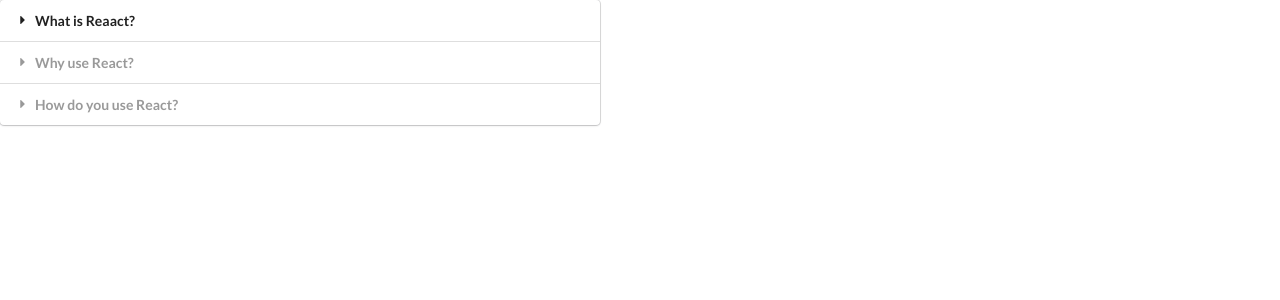
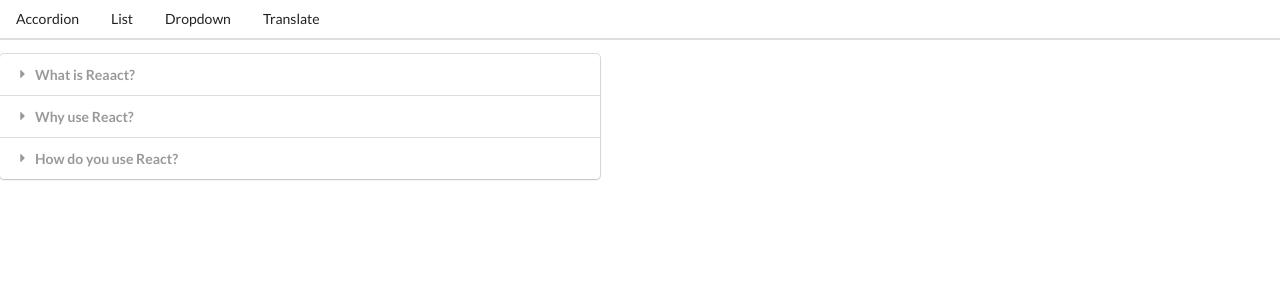
Before and after one commit to AleksanderGjinollari/react-widgets, a React (Create React App) app: page / in a window 1280 px wide. Shown: the top 300 px of the page. Built offline with nearby package versions, Linux system fonts and the light colour scheme.

Commit message:
added nav links

```diff
--- a/src/App.js
+++ b/src/App.js
@@ -4,6 +4,7 @@
 import Dropdown from "./components/Dropdown";
 import Translate from "./components/Translate";
 import Route from "./components/Route";
+import Header from "./components/Header";
 
 const items = [
   {
@@ -34,38 +35,39 @@
   },
 ];
 
-const showAccordion = () => {
-  if (window.location.pathname === "/") {
-    return <Accordion items={items} />;
-  }
-};
+// const showAccordion = () => {
+//   if (window.location.pathname === "/") {
+//     return <Accordion items={items} />;
+//   }
+// };
 
-const showList = () => {
-  if (window.location.pathname === "/list") {
-    return <Search />;
-  }
-};
+// const showList = () => {
+//   if (window.location.pathname === "/list") {
+//     return <Search />;
+//   }
+// };
 
-const showDropdown = () => {
-  if (window.location.pathname === "/dropdown") {
-    return <Dropdown />;
-  }
-};
+// const showDropdown = () => {
+//   if (window.location.pathname === "/dropdown") {
+//     return <Dropdown />;
+//   }
+// };
 
-const showTranslate = () => {
-  if (window.location.pathname === "/translate") {
-    return <Translate />;
-  }
-};
+// const showTranslate = () => {
+//   if (window.location.pathname === "/translate") {
+//     return <Translate />;
+//   }
+// };
 
-const showComponent = (route, component) => {
-  return window.location.pathname === route ? component : "null";
-};
+// const showComponent = (route, component) => {
+//   return window.location.pathname === route ? component : "null";
+// };
 
 const App = () => {
   const [selected, setSelected] = useState(options[0]);
   return (
     <div>
+      <Header />
       <Route path="/">
         <Accordion items={items} />
       </Route>
--- /dev/null
+++ b/src/components/Header.js
@@ -0,0 +1,22 @@
+import React from "react";
+
+const Header = () => {
+  return (
+    <div className="ui secondary pointing menu">
+      <a href="/" className="item">
+        Accordion
+      </a>
+      <a href="/list" className="item">
+        List
+      </a>
+      <a href="/dropdown" className="item">
+        Dropdown
+      </a>
+      <a href="/translate" className="item">
+        Translate
+      </a>
+    </div>
+  );
+};
+
+export default Header;
```
